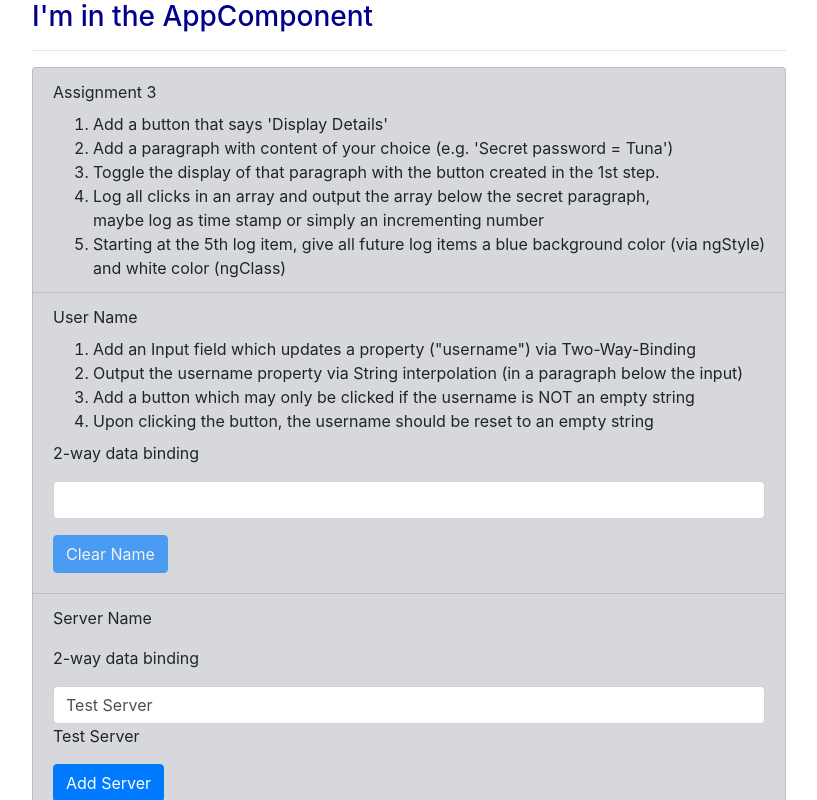
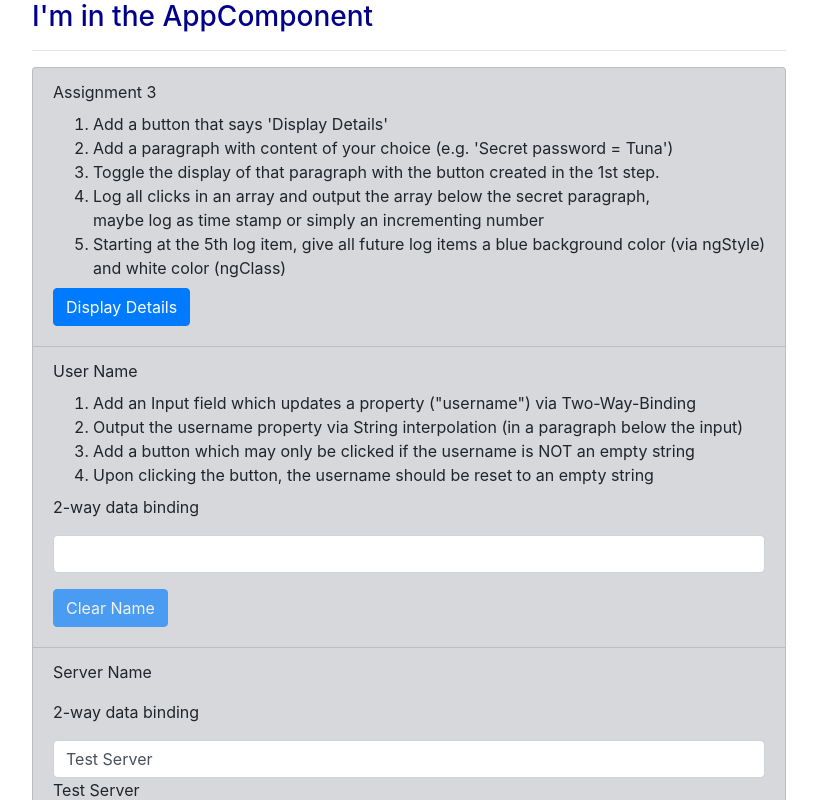
Before and after one commit to ddeveloper72/Angular_My_First_App, an Angular app: page / in a window 1280 px wide. Shown: the top 800 px of the page, without its empty margins (38-855 px from the left). Built offline with nearby package versions, Linux system fonts and the light colour scheme.

Commit message:
Added a toggle based on click listener to button and paragraph text with event binding.

```diff
--- a/src/app/assignement3/assignement3.component.html
+++ b/src/app/assignement3/assignement3.component.html
@@ -7,3 +7,9 @@
   maybe log as time stamp or simply an incrementing number</li>
   <li>Starting at the 5th log item, give all future log items a blue background color (via ngStyle)<br />and white color (ngClass)</li>
 </ol>
+<button class="btn btn-primary mb-2 mt-2" (click)="showParagraph = !showParagraph"
+>Display Details</button>
+
+<ol>
+  <li *ngIf="showParagraph">Secret password = Tuna</li>
+</ol>
```
